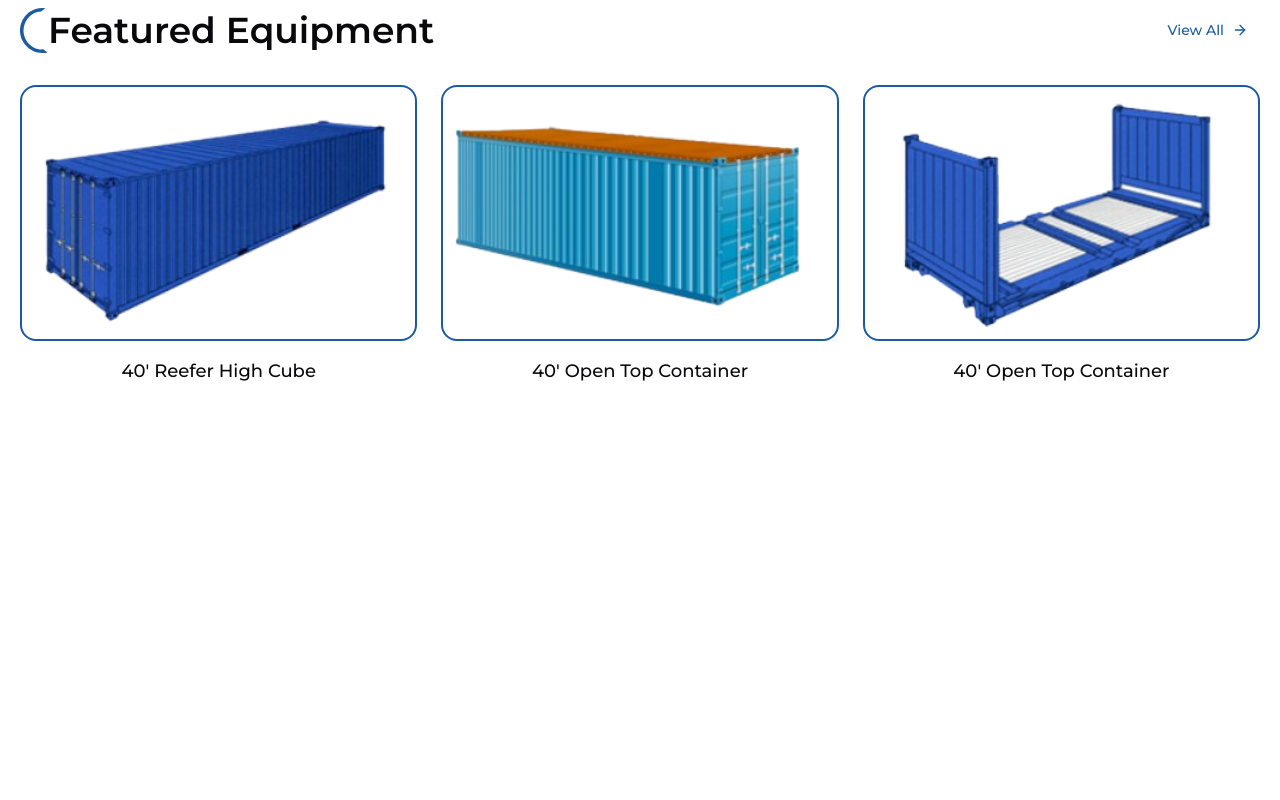
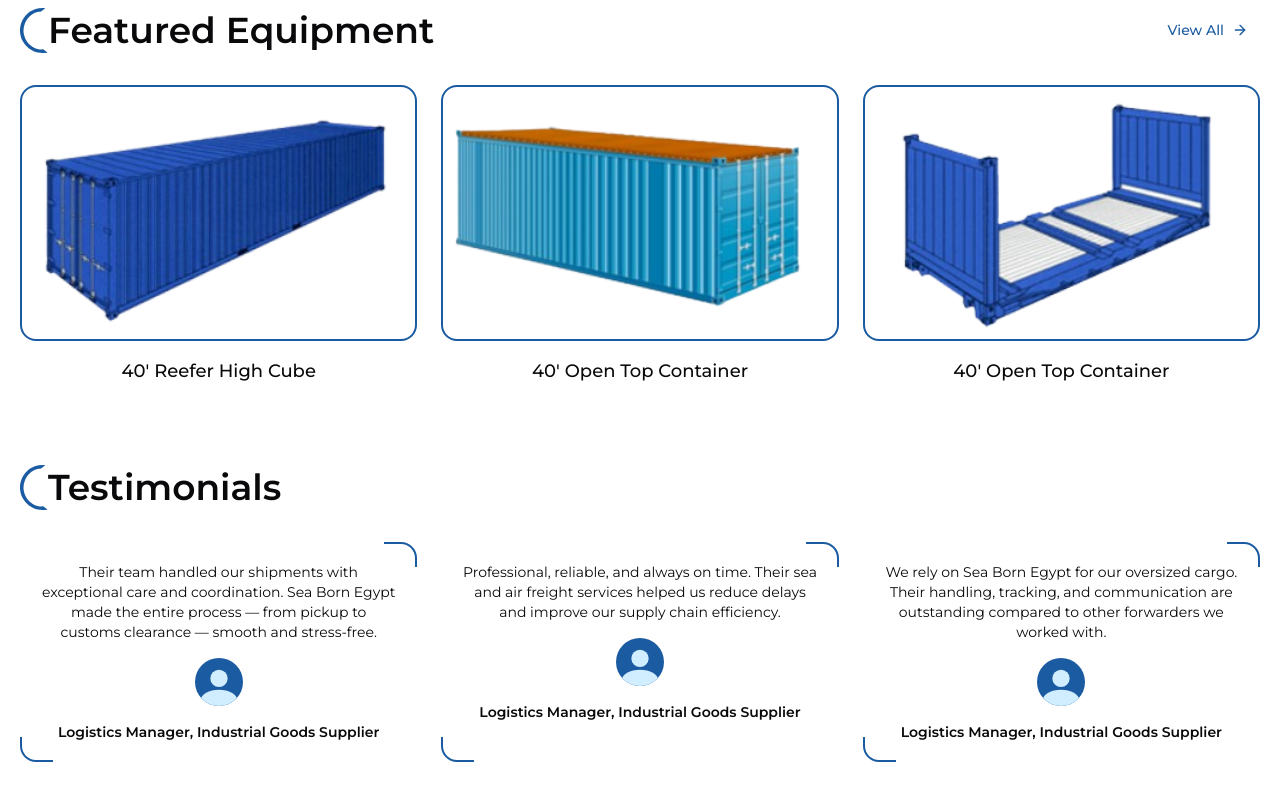
Before and after one commit to abanoub-abdelmessih/Sea-Born-International, a Next.js app: page / in a window 1280 px wide. Shown: the part 2153-2953 px from the top of the page. Before the commit the page ends 2618 px from the top, so only its background shows below. Built offline with nearby package versions, Linux system fonts and the light colour scheme.

Commit message:
Add Testimonials Section

```diff
--- /dev/null
+++ b/src/app/(pages)/(Home)/_modules/components/RoundedBorder.tsx
@@ -0,0 +1,21 @@
+export default function RoundedBorder({ className }: { className?: string }) {
+  return (
+    <svg
+      width="33"
+      height="25"
+      viewBox="0 0 33 25"
+      fill="none"
+      xmlns="http://www.w3.org/2000/svg"
+      className={className}
+    >
+      <mask id="path-1-inside-1_44_489" fill="white">
+        <path d="M33 16C33 7.16344 25.8366 0 17 0H0V25H33V16Z" />
+      </mask>
+      <path
+        d="M35 16C35 6.05887 26.9411 -2 17 -2H0V2H17C24.732 2 31 8.26801 31 16H35ZM0 25H33H0ZM35 25V16C35 6.05887 26.9411 -2 17 -2V2C24.732 2 31 8.26801 31 16V25H35ZM0 0V25V0Z"
+        fill="#1A5BA1"
+        mask="url(#path-1-inside-1_44_489)"
+      />
+    </svg>
+  );
+}
--- a/src/app/(pages)/(Home)/_modules/sections/FeaturedEquipment.tsx
+++ b/src/app/(pages)/(Home)/_modules/sections/FeaturedEquipment.tsx
@@ -29,6 +29,7 @@ export default function FeaturedEquipment() {
         </Link>
       </Heading>
 
+      {/* Main Content */}
       <main className="grid grid-cols-1 md:grid-cols-2 xl:grid-cols-3 gap-6">
         {Equipment.map((equ, index) => (
           <div key={index} className="flex flex-col gap-4">
@@ -44,6 +45,8 @@ export default function FeaturedEquipment() {
           </div>
         ))}
       </main>
+
+      {/* Section Footer */}
       <footer className="lg:hidden">
         <Button asChild variant={"main"} className="w-full">
           <Link href={"/equipments"}>
--- /dev/null
+++ b/src/app/(pages)/(Home)/_modules/sections/Testimonials.tsx
@@ -0,0 +1,83 @@
+import Heading from "@/components/shared/Heading";
+import RoundedBorder from "../components/RoundedBorder";
+
+const testimonials = [
+  {
+    desc: "Their team handled our shipments with exceptional care and coordination. Sea Born Egypt made the entire process — from pickup to customs clearance — smooth and stress-free.",
+    title: "Logistics Manager, Industrial Goods Supplier",
+  },
+  {
+    desc: "Professional, reliable, and always on time. Their sea and air freight services helped us reduce delays and improve our supply chain efficiency.",
+    title: "Operations Director, Import/Export Company",
+  },
+  {
+    desc: "We rely on Sea Born Egypt for our oversized cargo. Their handling, tracking, and communication are outstanding compared to other forwarders we worked with.",
+    title: "Procurement Head, Heavy Equipment Distributor",
+  },
+];
+
+export default function Testimonials() {
+  return (
+    <section className="flex flex-col gap-4 lg:gap-8">
+      {/* Section title */}
+      <Heading title="Testimonials" />
+
+      <main className="grid grid-cols-1 md:grid-cols-2 xl:grid-cols-3 gap-6">
+        {testimonials.map((testimonial, index) => (
+          <div key={index} className="relative p-5">
+            {/* Border Top */}
+            <RoundedBorder className="absolute top-0 right-0" />
+
+            {/* Main Content */}
+            <div className="flex flex-col justify-center items-center text-center gap-4">
+              <p className="font-normal text-sm">{testimonial.desc}</p>
+              <AvatarSVG />
+              <h6 className="font-semibold text-sm">
+                Logistics Manager, Industrial Goods Supplier
+              </h6>
+            </div>
+
+            {/* Border Bottom */}
+            <RoundedBorder className="absolute bottom-0 left-0 rotate-180" />
+          </div>
+        ))}
+      </main>
+    </section>
+  );
+}
+
+// Person Image
+function AvatarSVG() {
+  return (
+    <svg
+      width="48"
+      height="48"
+      viewBox="0 0 48 48"
+      fill="none"
+      xmlns="http://www.w3.org/2000/svg"
+    >
+      <circle cx="24" cy="24" r="24" fill="#1A5BA1" />
+      <mask
+        id="mask0_44_487"
+        style={{ maskType: "alpha" }}
+        maskUnits="userSpaceOnUse"
+        x="0"
+        y="0"
+        width="48"
+        height="48"
+      >
+        <circle cx="24" cy="24" r="24" fill="#C4C4C4" />
+      </mask>
+      <g mask="url(#mask0_44_487)">
+        <ellipse
+          cx="24.0003"
+          cy="42.2397"
+          rx="18.24"
+          ry="10.56"
+          fill="#D0EEFF"
+        />
+      </g>
+      <ellipse cx="23.9999" cy="20.3998" rx="8.64" ry="8.64" fill="#D0EEFF" />
+    </svg>
+  );
+}
--- a/src/app/(pages)/(Home)/page.tsx
+++ b/src/app/(pages)/(Home)/page.tsx
@@ -2,6 +2,7 @@ import CarouselWithPagination from "./_modules/components/CarouselWithPagination
 import AboutCompany from "./_modules/sections/AboutCompany";
 import FeaturedEquipment from "./_modules/sections/FeaturedEquipment";
 import OurServices from "./_modules/sections/OurServices";
+import Testimonials from "./_modules/sections/Testimonials";
 import WhyChooseUs from "./_modules/sections/WhyChooseUs";
 
 export default function Home() {
@@ -22,6 +23,9 @@ export default function Home() {
 
         {/* Featured Equipment Section*/}
         <FeaturedEquipment />
+
+        {/* Testimonials Section*/}
+        <Testimonials />
       </main>
     </>
   );
```
